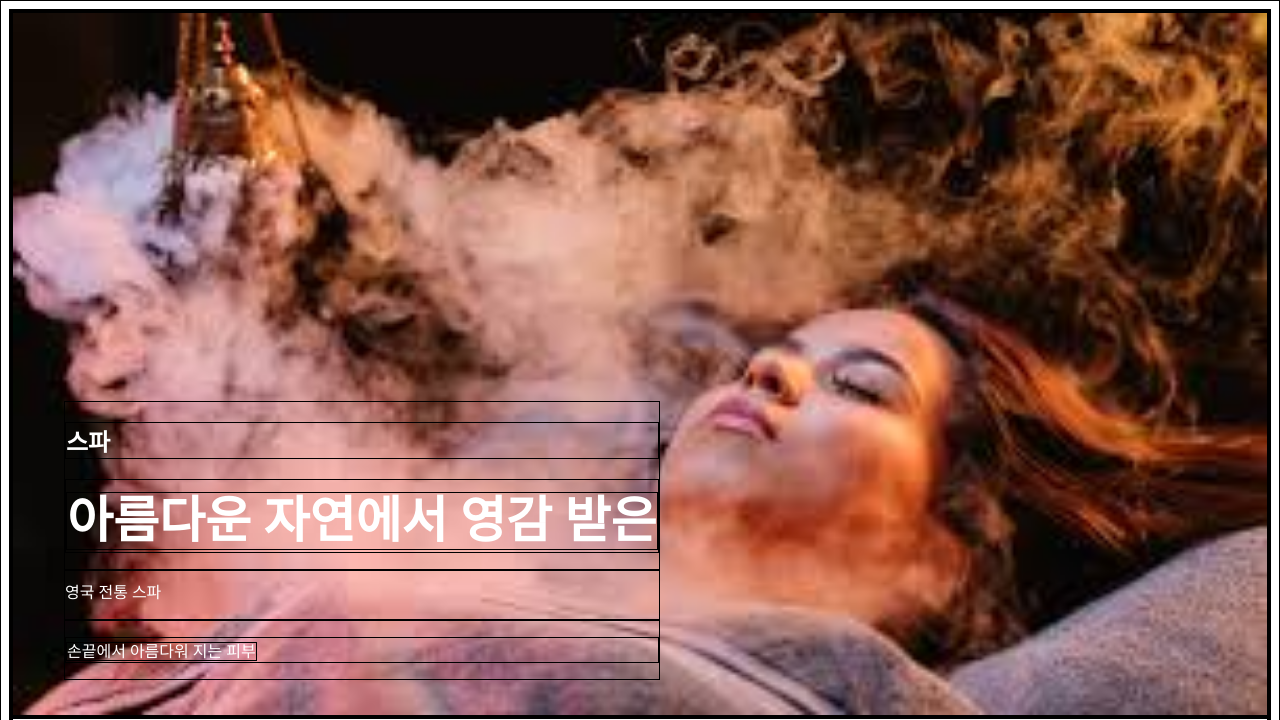
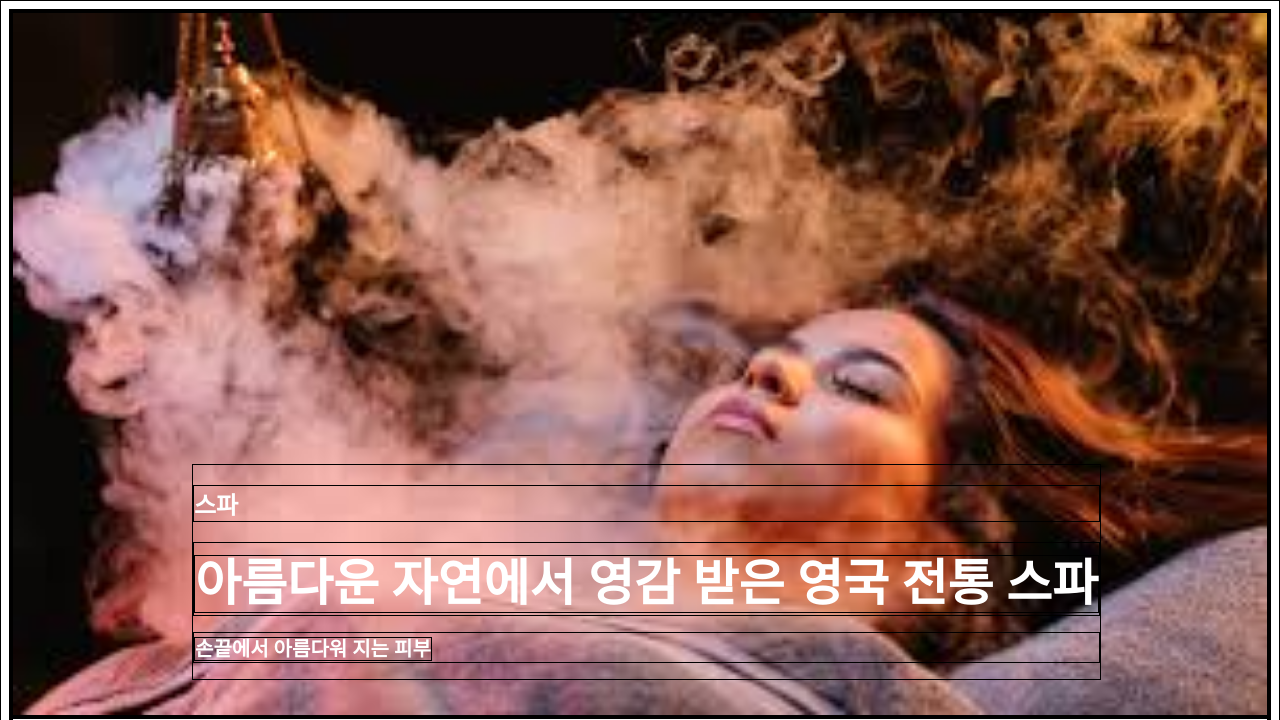
Before and after one commit to yhju823/lush, a plain HTML site: page spa.html in a window 1280 px wide. Shown: the top 720 px of the page. Drawn offline with Linux system fonts and the light colour scheme.

Commit message:
스파2.2

```diff
--- a/spa.html
+++ b/spa.html
@@ -22,7 +22,7 @@
         .visual-spa > div{
             position: absolute;
             color: white;
-            left: 5%;
+            left: 15%;
             bottom: 15%;
         }
 
@@ -36,7 +36,13 @@
         }
 
         .visual-spa-text1 > hr{
+            font-size: 50px;
+            font-weight: bold;
+        }
 
+        .visual-spa-text2{
+            font-size: 20px;
+            font-weight: bold;
         }
 
         .visual-spa > img {
@@ -55,7 +61,7 @@
             <div>
                 <h2>스파</h2>
                 <p>
-                    <span class="visual-spa-text1">아름다운 자연에서 영감 받은 <hr>영국 전통 스파</span>
+                    <span class="visual-spa-text1">아름다운 자연에서 영감 받은 영국 전통 스파</span>
                 </p>
                 <p>
                     <span class="visual-spa-text2">손끝에서 아름다워 지는 피부</span>
```
